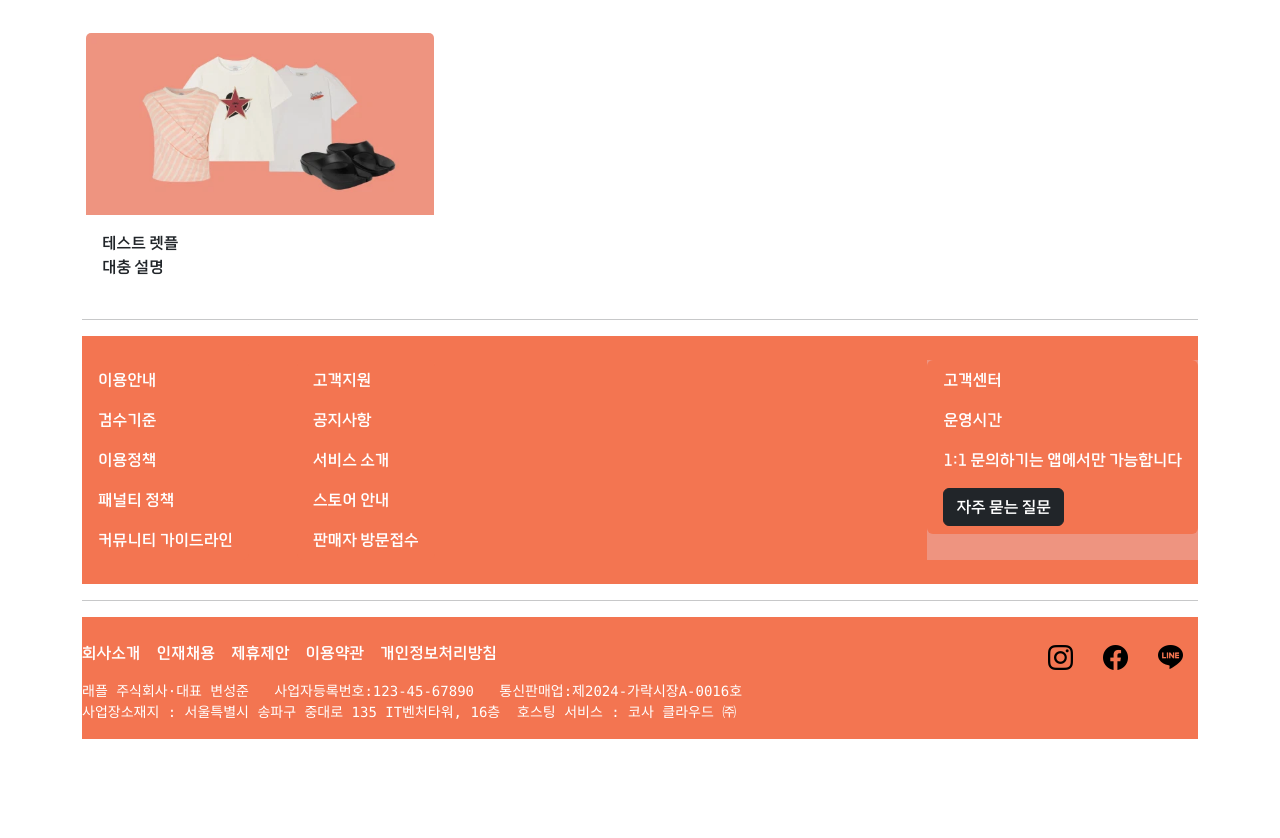
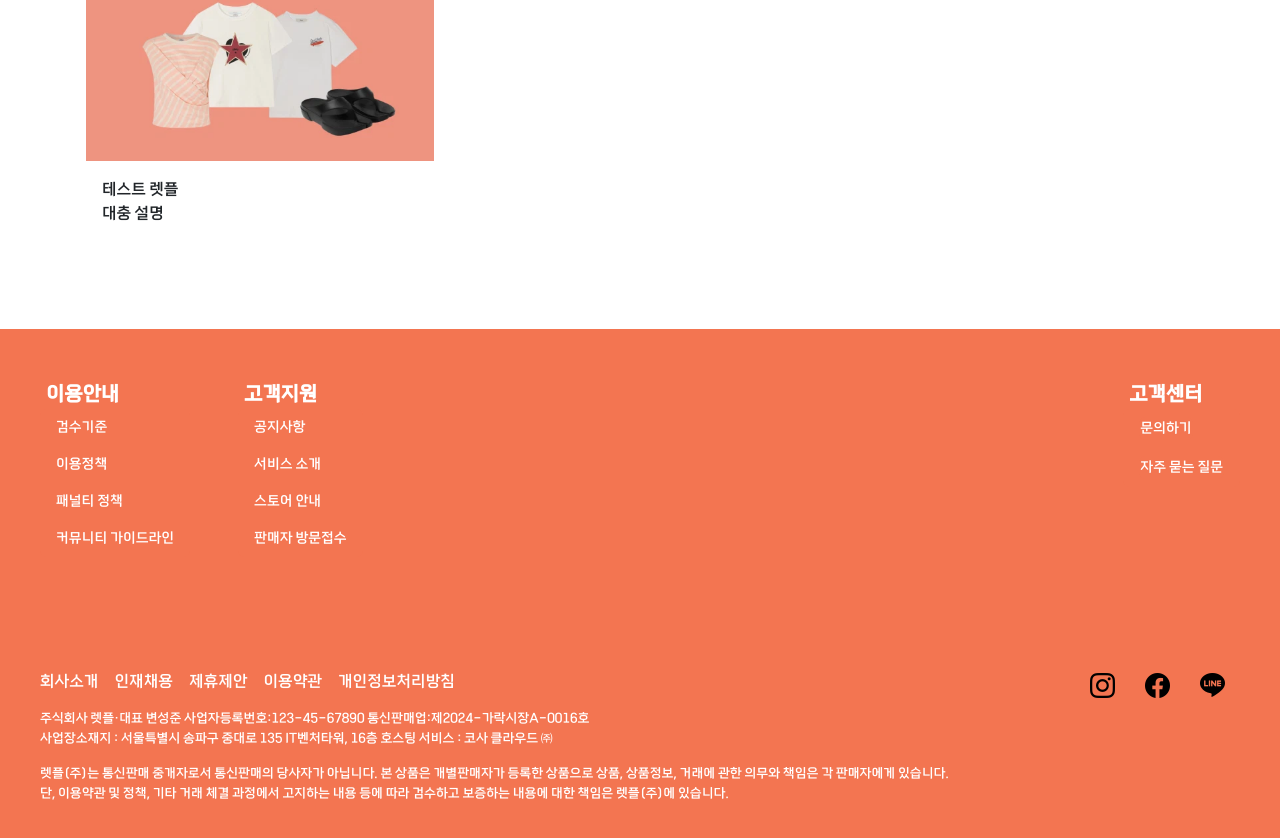
Before and after one commit to byeonnns/let-ffle-front, a Vue app: page / in a window 1280 px wide. Shown: the part 918-1756 px from the top of the page. Before the commit the page ends 1657 px from the top, so only its background shows below. Built offline with nearby package versions, Linux system fonts and the light colour scheme.

Commit message:
Refactor: App.vue 아코디언 삭제, footer 및 header 레이아웃 변경

```diff
--- a/src/App.vue
+++ b/src/App.vue
@@ -1,10 +1,9 @@
 <template>
   <div>
-    <AppHeader class="sticky-top bg-white"/>
-    <AppMenu/>
+    <AppHeader class="sticky-top bg-white" />
     <router-view />
-    <AppFooter/>
-    <FooterNav class="d-lg-none sticky-bottom"/>
+    <AppFooter />
+    <FooterNav class="d-lg-none sticky-bottom" />
   </div>
 </template>
 
@@ -36,5 +35,4 @@ nav a {
   font-weight: bold;
   color: #2c3e50;
 }
-
 </style>
--- a/src/components/AppFooter.vue
+++ b/src/components/AppFooter.vue
@@ -1,26 +1,29 @@
 <template>
     <footer>
-        <div class="container-lg">
-            <hr />
-            <div class="d-lg-flex flex-row-reverse justify-content-between" style="background-color: #F37551;">
-                <div class="my-4" style="background-color: #EE9480;">
-                    <ul class="list-group" style="background-color: #EE9480;">
-                        <li class="list-group-item">고객센터</li>
-                        <li class="list-group-item">운영시간</li>
-                        <li class="list-group-item">1:1 문의하기는 앱에서만 가능합니다</li>
-                        <li class="list-group-item"><button class="btn btn-dark">자주 묻는 질문</button></li>
+        <div>
+            <div class="footer-div d-lg-flex flex-row-reverse justify-content-between mb-5">
+                <div class="">
+                    <div>
+                        <strong>고객센터</strong>
+                        <ul class="list-group">
+                            <li class="list-group-item"><button class="btn p-0">문의하기</button></li>
+                            <li class="list-group-item"><button class="btn p-0">자주 묻는 질문</button></li>
                         </ul>
                     </div>
-                <div class="d-flex my-4" style="background-color: #F37551;">
-                    <ul class="list-group me-5" style="background-color: #F37551;">
-                        <li class="list-group-item">이용안내</li>
+                </div>
+                <div class="d-flex">
+                    <div>
+                        <strong>이용안내</strong>
+                        <ul class="list-group me-5">
                             <li class="list-group-item">검수기준</li>
                             <li class="list-group-item">이용정책</li>
                             <li class="list-group-item">패널티 정책</li>
                             <li class="list-group-item">커뮤니티 가이드라인</li>
                         </ul>
-                    <ul class="list-group" style="background-color: #F37551;">
-                        <li class="list-group-item">고객지원</li>
+                    </div>
+                    <div>
+                        <strong>고객지원</strong>
+                        <ul class="list-group">
                             <li class="list-group-item">공지사항</li>
                             <li class="list-group-item">서비스 소개</li>
                             <li class="list-group-item">스토어 안내</li>
@@ -28,19 +31,24 @@
                         </ul>
                     </div>
                 </div>
-            <hr />
+            </div>
 
-            <div class="d-lg-flex justify-content-between" style="background-color: #F37551;">
+            <div class="d-lg-flex justify-content-between footer-div2">
                 <div class="mt-4">
-                    <ul class="d-flex gap-3 list-unstyled" style="color:white">
+                    <ul class="d-flex gap-3 list-unstyled">
                         <li>회사소개</li>
                         <li>인재채용</li>
                         <li>제휴제안</li>
                         <li>이용약관</li>
                         <li>개인정보처리방침</li>
                     </ul>
-                    <pre class="d-none d-lg-block" style="color: white;">래플 주식회사·대표 변성준   사업자등록번호:123-45-67890   통신판매업:제2024-가락시장A-0016호
-사업장소재지 : 서울특별시 송파구 중대로 135 IT벤처타워, 16층  호스팅 서비스 : 코사 클라우드 ㈜</pre>
+                    <span class="d-none d-lg-block" style="font-size: 13px;">주식회사 렛플·대표 변성준 사업자등록번호:123-45-67890
+                        통신판매업:제2024-가락시장A-0016호<br />
+                        사업장소재지 : 서울특별시 송파구 중대로 135 IT벤처타워, 16층 호스팅 서비스 : 코사 클라우드 ㈜</span>
+                    <span class="d-none d-lg-block mt-3" style="font-size: 13px;">렛플(주)는 통신판매 중개자로서 통신판매의 당사자가 아닙니다. 본
+                        상품은 개별판매자가 등록한 상품으로 상품, 상품정보,
+                        거래에 관한 의무와 책임은 각 판매자에게 있습니다. <br />
+                        단, 이용약관 및 정책, 기타 거래 체결 과정에서 고지하는 내용 등에 따라 검수하고 보증하는 내용에 대한 책임은 렛플(주)에 있습니다.</span>
                 </div>
                 <div class="mt-4">
                     <i class="bi bi-instagram"></i>
@@ -58,9 +66,11 @@
 <style scoped>
 .list-group-item {
     border: 0;
-    background-color: #F37551;
-    color: white;
     /* #F37557 */
+}
+
+.list-group-item button {
+    font-size: 14px;
 }
 
 .bi {
@@ -69,4 +79,47 @@
     color: black;
 }
 
+.footer-div {
+    margin: 0;
+    margin-left: auto;
+    margin-right: auto;
+    max-width: 1280px;
+    padding-bottom: 40px;
+    padding-top: 50px;
+    padding-left: 40px;
+    padding-right: 40px;
+    box-sizing: border-box;
+}
+
+.footer-div2 {
+    margin: 0;
+    margin-left: auto;
+    margin-right: auto;
+    max-width: 1280px;
+    padding-bottom: 40px;
+    padding-left: 40px;
+    padding-right: 40px;
+    box-sizing: border-box;
+}
+
+footer {
+    background-color: #F37551;
+    margin-top: 80px;
+}
+
+footer * {
+    background-color: #F37551;
+    color: #FFFFFF;
+}
+
+.list-group {
+    font-size: 14px;
+    font-weight: 100;
+}
+
+strong {
+    font-size: 20px;
+    padding-left: 6px;
+    padding-bottom: 15px;
+}
 </style>
--- a/src/components/AppHeader.vue
+++ b/src/components/AppHeader.vue
@@ -4,13 +4,14 @@
             <div class="d-flex d-none d-lg-block text-end">
                 <RouterLink to="/join" class="me-3"><span class="d-none d-md-inline-block">회원가입</span></RouterLink>
                 <RouterLink to="/login" class="me-3"><span class="d-none d-md-inline-block">로그인</span></RouterLink>
+                <RouterLink to="/Member/Mypage" class="me-3"><span class="d-none d-md-inline-block">마이페이지</span></RouterLink>
                 <a href="#" class="me-3"><span class="d-none d-md-inline-block">주문조회</span></a>
                 <a href="#" class="me-3"><span class="d-none d-md-inline-block">고객센터</span></a>
                 <RouterLink to="/admin/Main" class="me-3"><span class="d-none d-md-inline-block">관리자</span></RouterLink>
             </div>
             <nav class="navbar navbar-expand-lg bg-body-white">
                 <div class="container-fluid">
-                    <RouterLink to="/"><a class="fw-bold fst-italic h3">Let-FFle</a></RouterLink>
+                    <RouterLink to="/"><a class="fw-bold fst-italic h3">Let-<span style="color:#FF5C35">FFle</span></a></RouterLink>
                     <div class="navbar-toggler bi bi-bell fs-3 border-0" @click="clickCheck">
                     </div>
                     <div class="d-none d-lg-inline-block">
--- a/src/router/Member.js
+++ b/src/router/Member.js
@@ -32,8 +32,6 @@ const routes = [
                 path: 'WatchList',
                 component: () => import(/* webpackChunkName: "Member" */ '@/views/Member/Mypage/WatchList.vue')
             },
-
-
         ]
     },
     {
@@ -85,8 +83,8 @@ const routes = [
         component: () => import(/* webpackChunkName: "Member" */ '@/views/Member/Mypage/MypageNavBar.vue')
     },
     {
-        path: '/Member/Mypage/MyPage',
-        component: () => import(/* webpackChunkName: "Member" */ '@/views/Member/Mypage/index.vue')
+        path: '/Member/Mypage',
+        component: () => import(/* webpackChunkName: "Member" */ '@/views/Member/Mypage')
     },
 
 
```
Lines whose indentation alone changed are shown as unchanged.
